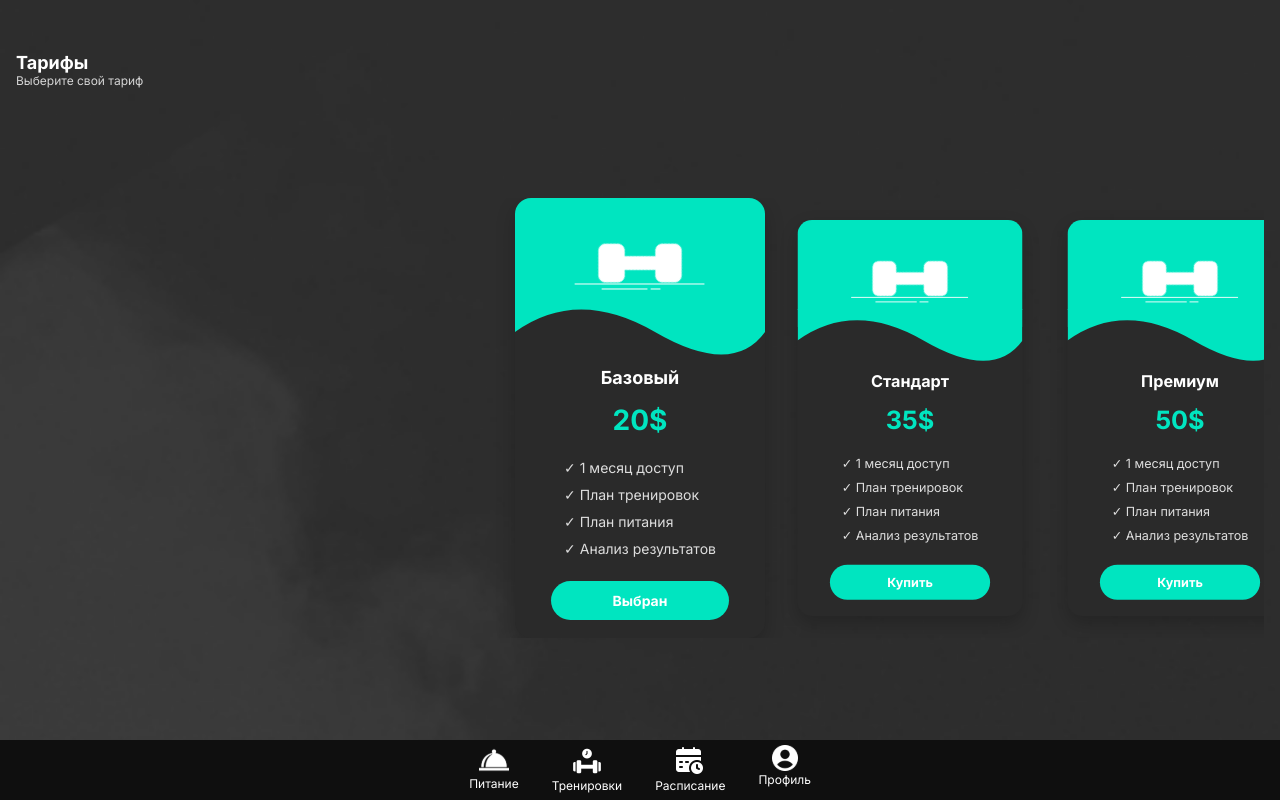
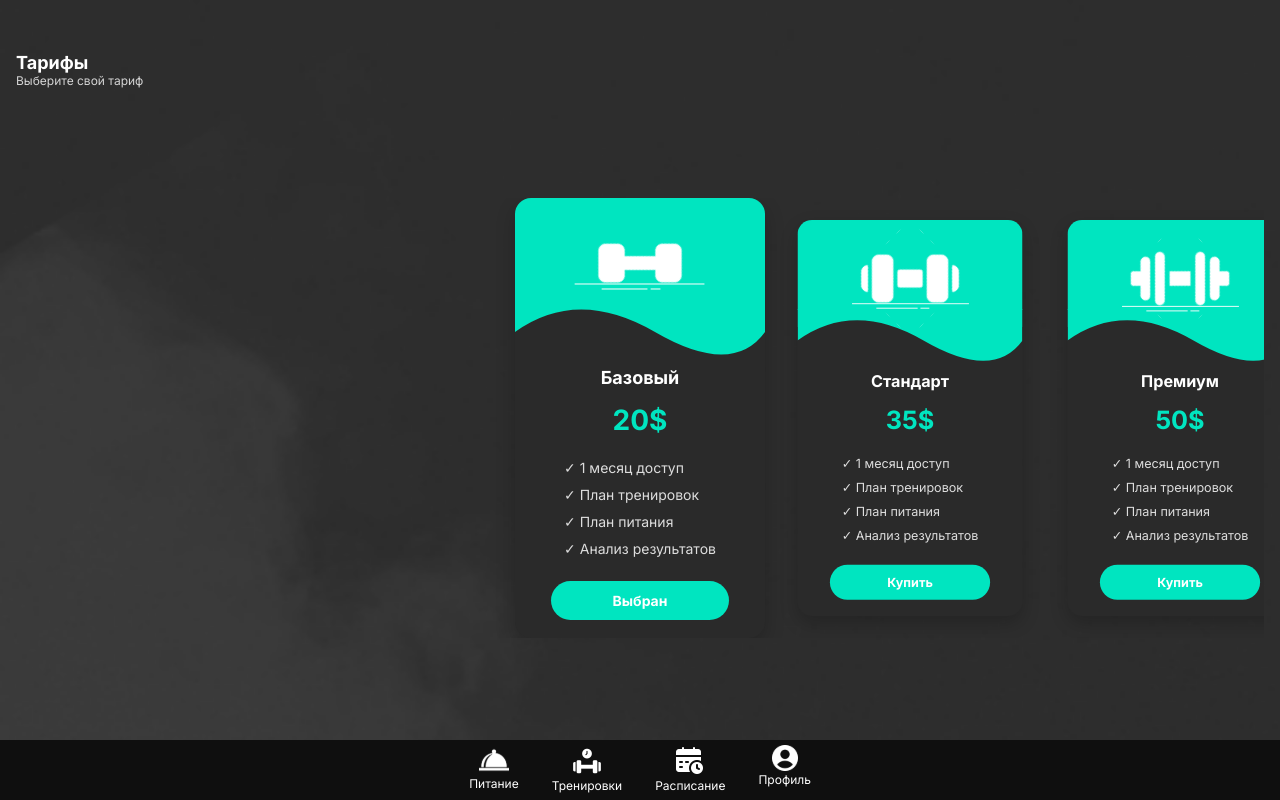
Before and after one commit to Shampoony/FlowBodyV2, a Vue app: page / in a window 1280 px wide. Built offline with nearby package versions, Linux system fonts and the light colour scheme.

Commit message:
fixed icons

```diff
--- a/src/components/ratePage/v-rate.vue
+++ b/src/components/ratePage/v-rate.vue
@@ -22,7 +22,7 @@
                 <div class="rate__inner">
                   <div class="rate__wave-top">
                     <div class="rate__image">
-                      <img src="/src/assets/images/dumbell.svg" alt="" />
+                      <img :src="rate.svg" alt="" />
                     </div>
                     <svg
                       viewBox="0 0 100 60"
@@ -67,23 +67,30 @@ import 'swiper/css'
 import { Swiper, SwiperSlide } from 'swiper/vue'
 import vFooter from '@/components/generalComponents/v-footer.vue'
 
+import dumbell1 from '@/assets/images/dumbell.svg'
+import dumbell2 from '@/assets/images/dumbell2.svg'
+import dumbell3 from '@/assets/images/dumbell3.svg'
+
 const selectedRate = ref(null)
 
 const rates = ref([
   {
     id: 1,
+    svg: dumbell1,
     title: 'Базовый',
     price: '20$',
     features: ['1 месяц доступ', 'План тренировок', 'План питания', 'Анализ результатов'],
   },
   {
     id: 2,
+    svg: dumbell2,
     title: 'Стандарт',
     price: '35$',
     features: ['1 месяц доступ', 'План тренировок', 'План питания', 'Анализ результатов'],
   },
   {
     id: 3,
+    svg: dumbell3,
     title: 'Премиум',
     price: '50$',
     features: ['1 месяц доступ', 'План тренировок', 'План питания', 'Анализ результатов'],
```
Also changed, not shown: src/assets/images/dumbell2.svg (added), src/assets/images/dumbell3.svg (added), 1 other file (tests, documents, lock files or other folders).
